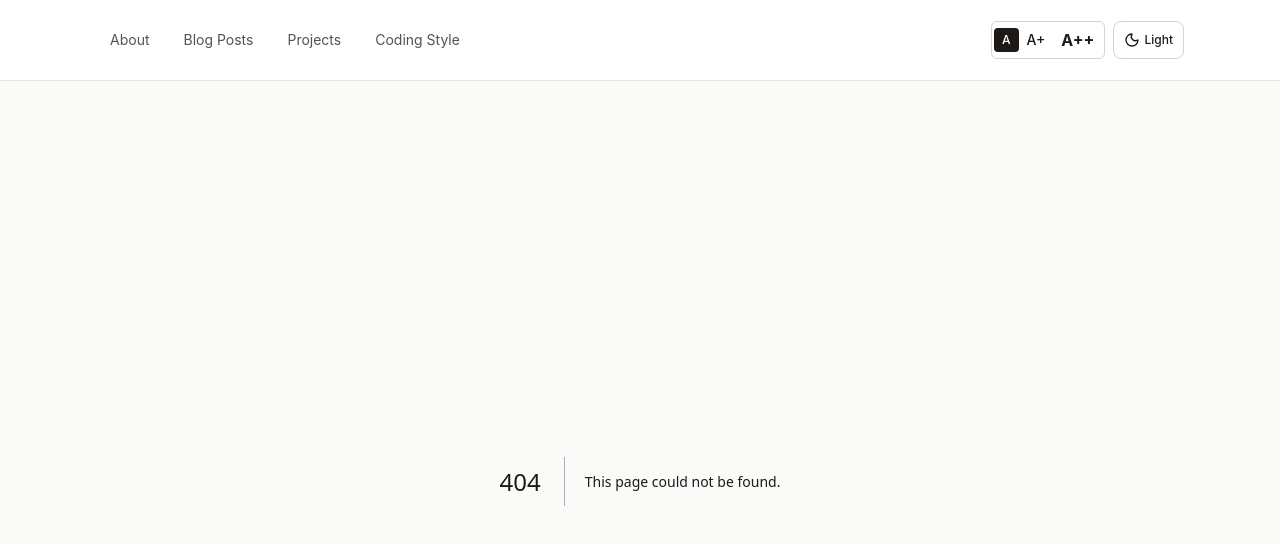
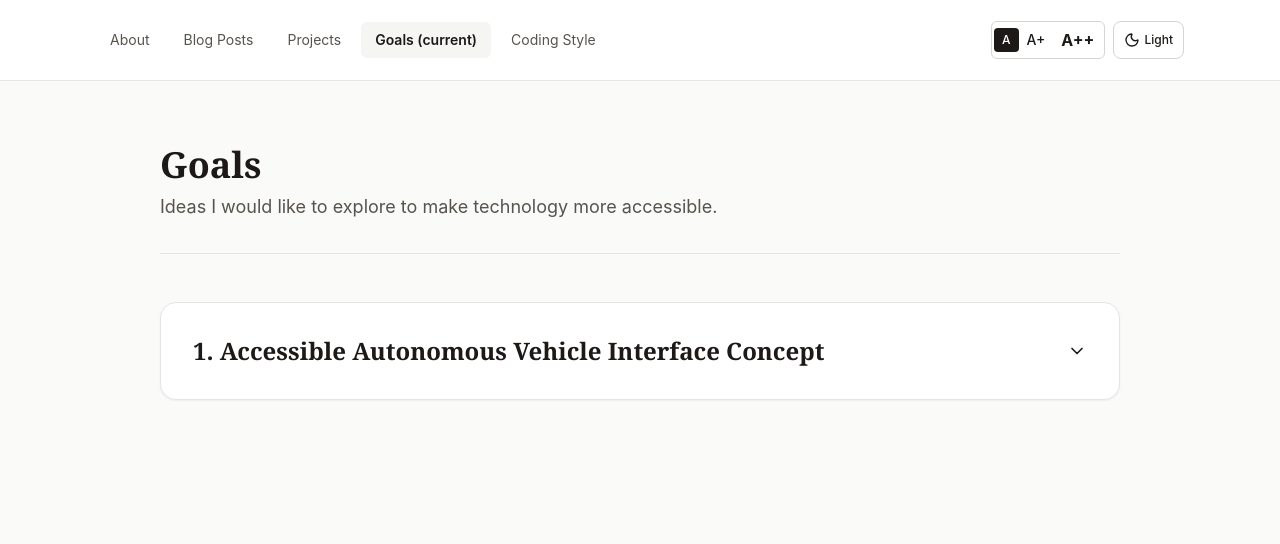
Before and after one commit to mtigzoe/portfolio, a Next.js app: page /goals in a window 1280 px wide. Before the commit this address had no page. Shown: the top 544 px of the page. Built offline with nearby package versions, Linux system fonts and the light colour scheme.

Commit message:
Move autonomous vehicle concept to a new Goals page

```diff
--- /dev/null
+++ b/app/goals/page.tsx
@@ -0,0 +1,100 @@
+import React from 'react';
+import { ProjectDisclosure } from '@/components/ProjectDisclosure';
+import { Metadata } from 'next';
+import {
+  Car,
+} from 'lucide-react';
+
+export const metadata: Metadata = {
+  title: 'Goals',
+  description:
+    'Future accessibility goals, including an accessible autonomous vehicle interface concept.',
+};
+
+export default function GoalsPage() {
+  const projects = [
+    {
+      id: 'autonomous-vehicle-remote',
+      title: 'Accessible Autonomous Vehicle Interface Concept',
+      category: 'Future Concept',
+      icon: Car,
+      color: 'text-indigo-700 dark:text-indigo-400 bg-indigo-100 dark:bg-indigo-950/70',
+      summary:
+        'Research and conceptual architecture for an accessible software remote enabling DeafBlind individuals to navigate driverless vehicles independently.',
+      techStack: ['Mobile Web', 'Accessibility APIs', 'Haptic Feedback', 'Bluetooth Braille Protocol'],
+      problem:
+        'Autonomous vehicles offer independence to non-drivers, but existing prototypes often rely on touchscreen displays or audible alerts that exclude individuals who are both deaf and blind.',
+      solution:
+        'Proposed a software-based remote control interface delivering bidirectional communication between the vehicle and a DeafBlind passenger through standard assistive protocols and tactile feedback.',
+      testingApproach:
+        'Continuous user persona research and accessibility requirements mapping based on lived DeafBlind experience.',
+    },
+  ];
+
+  return (
+    <div className="max-w-5xl mx-auto px-4 sm:px-6 lg:px-8 py-10 md:py-14 space-y-12">
+      {/* Page Header */}
+      <div className="border-b border-stone-200 dark:border-zinc-800 pb-8">
+        <h1 className="text-3xl sm:text-4xl font-serif font-bold text-stone-900 dark:text-zinc-100 mt-2">
+          Goals
+        </h1>
+        <p className="text-base sm:text-lg text-stone-600 dark:text-zinc-400 max-w-3xl mt-2">
+          Ideas I would like to explore to make technology more accessible.
+        </p>
+      </div>
+
+      {/* Projects List */}
+      <div className="space-y-10">
+        {projects.map((proj, index) => {
+          return (
+            <ProjectDisclosure key={proj.id} id={proj.id} title={proj.title} number={index + 1}>
+              <p className="text-sm font-semibold text-stone-500 dark:text-zinc-400">{proj.category}</p>
+
+              {/* Summary */}
+              <p className="text-base sm:text-lg text-stone-700 dark:text-zinc-300 leading-relaxed font-medium">
+                {proj.summary}
+              </p>
+
+              {/* Tech Stack Pills */}
+              <div className="flex flex-wrap items-center gap-2">
+                <span className="text-xs font-semibold text-stone-500 uppercase tracking-wider mr-1">
+                  Technologies:
+                </span>
+                {proj.techStack.map((tech) => (
+                  <span
+                    key={tech}
+                    className="px-2.5 py-1 rounded-md text-xs font-mono bg-stone-100 dark:bg-zinc-800 text-stone-800 dark:text-zinc-200 border border-stone-200 dark:border-zinc-700"
+                  >
+                    {tech}
+                  </span>
+                ))}
+              </div>
+
+              {/* Problem & Solution Grid */}
+              <div className="grid grid-cols-1 md:grid-cols-2 gap-6 pt-2">
+                <div className="p-5 rounded-xl bg-stone-50 dark:bg-zinc-950/50 border border-stone-200/80 dark:border-zinc-800 space-y-2">
+                  <h3 className="text-xs font-bold uppercase tracking-wider text-rose-700 dark:text-rose-400">
+                    The Accessibility Challenge
+                  </h3>
+                  <p className="text-sm text-stone-600 dark:text-zinc-400 leading-relaxed">
+                    {proj.problem}
+                  </p>
+                </div>
+
+                <div className="p-5 rounded-xl bg-stone-50 dark:bg-zinc-950/50 border border-stone-200/80 dark:border-zinc-800 space-y-2">
+                  <h3 className="text-xs font-bold uppercase tracking-wider text-emerald-700 dark:text-emerald-400">
+                    The Engineering Solution
+                  </h3>
+                  <p className="text-sm text-stone-600 dark:text-zinc-400 leading-relaxed">
+                    {proj.solution}
+                  </p>
+                </div>
+              </div>
+
+            </ProjectDisclosure>
+          );
+        })}
+      </div>
+    </div>
+  );
+}
--- a/app/projects/page.tsx
+++ b/app/projects/page.tsx
@@ -4,13 +4,12 @@ import { Metadata } from 'next';
 import {
   Calculator,
   Youtube,
-  Car,
 } from 'lucide-react';
 
 export const metadata: Metadata = {
   title: 'Projects',
   description:
-    'Software engineering projects, including the Accessible TI-89 Calculator, YouTube Transcript Extractor, and Autonomous Vehicle Interface concepts.',
+    'Software engineering projects, including the Accessible TI-89 Calculator, YouTube Transcript Extractor.',
 };
 
 export default function ProjectsPage() {
@@ -46,22 +45,6 @@ export default function ProjectsPage() {
         'Developed a Python Flask web application. Users paste a YouTube video link, and the backend extracts the full transcript via the YouTube API, presenting it as clean, readable text on an accessible HTML page that can be panned at the user’s own reading speed on a Braille display.',
       testingApproach:
         'Debugged third-party library breakages when YouTube altered its dislike count API in November 2021, directly patching module source code to restore transcript retrieval functionality.',
-    },
-    {
-      id: 'autonomous-vehicle-remote',
-      title: 'Accessible Autonomous Vehicle Interface Concept',
-      category: 'Future Concept',
-      icon: Car,
-      color: 'text-indigo-700 dark:text-indigo-400 bg-indigo-100 dark:bg-indigo-950/70',
-      summary:
-        'Research and conceptual architecture for an accessible software remote enabling DeafBlind individuals to navigate driverless vehicles independently.',
-      techStack: ['Mobile Web', 'Accessibility APIs', 'Haptic Feedback', 'Bluetooth Braille Protocol'],
-      problem:
-        'Autonomous vehicles offer independence to non-drivers, but existing prototypes often rely on touchscreen displays or audible alerts that exclude individuals who are both deaf and blind.',
-      solution:
-        'Proposed a software-based remote control interface delivering bidirectional communication between the vehicle and a DeafBlind passenger through standard assistive protocols and tactile feedback.',
-      testingApproach:
-        'Continuous user persona research and accessibility requirements mapping based on lived DeafBlind experience.',
     },
   ];
 
--- a/components/Navbar.tsx
+++ b/components/Navbar.tsx
@@ -27,6 +27,7 @@ export function Navbar() {
     { href: '/', label: 'About' },
     { href: '/posts', label: 'Blog Posts' },
     { href: '/projects', label: 'Projects' },
+    { href: '/goals', label: 'Goals' },
     { href: '/coding-style', label: 'Coding Style' },
   ];
 
```
